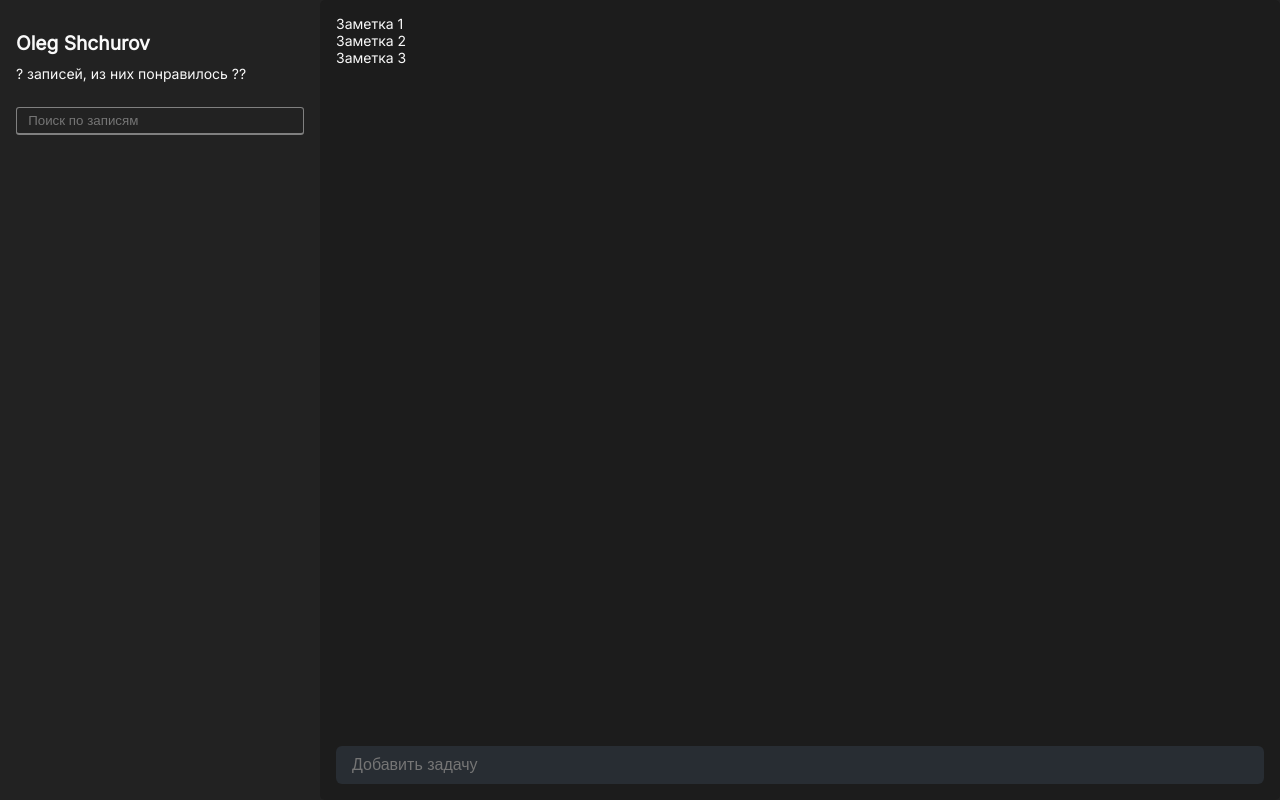
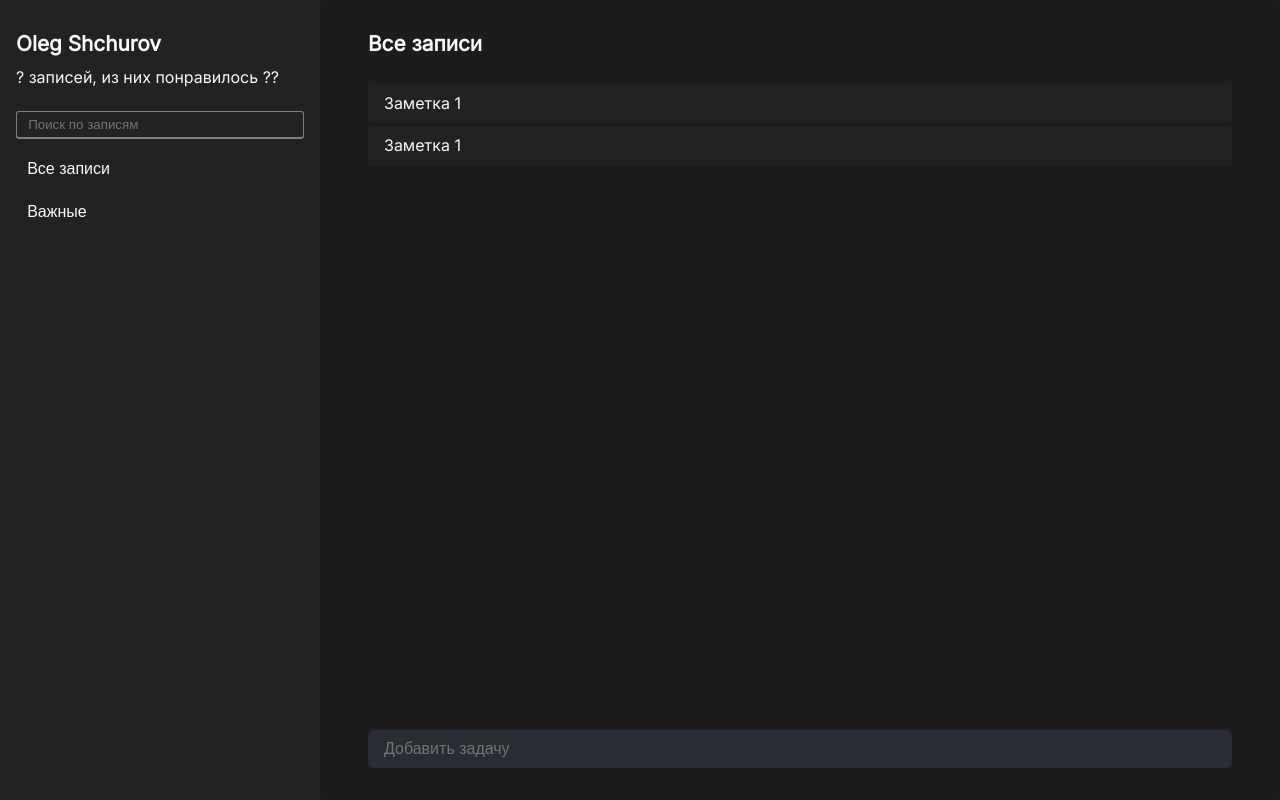
Before and after one commit to shchurofff/notes_app, a React (Vite) app: page / in a window 1280 px wide. Built offline with nearby package versions, Linux system fonts and the light colour scheme.

Commit message:
Добавил окно для заметок и простой элемент заметки

```diff
--- a/src/App.jsx
+++ b/src/App.jsx
@@ -1,22 +1,26 @@
 import React from 'react'
 import { AddInput } from './components/Add-Input'
 import AppHeader from './components/App-Header'
+import { FilterButton } from './components/Filter-Button'
 import SearchPanel from './components/Search-Panel'
 import './styles/global.scss'
+import { Note } from './components/Note'
+import { NotesArea } from './components/Notes-Area'
 
 export const App = () => {
   return (
     <div className="app_wrapper">
-      <div className="nav">
+      <div className="navbar">
         <AppHeader />
         <SearchPanel />
+        <FilterButton value={'Все записи'} />
+        <FilterButton value={'Важные'} />
       </div>
-      <div className="notes_part">
-        <div className="notes_content">
-          <p>Заметка 1</p>
-          <p>Заметка 2</p>
-          <p>Заметка 3</p>
+      <div className="main">
+        <div className="main_header">
+          <h1 className="main_header_title">Все записи</h1>
         </div>
+        <NotesArea />
         <AddInput />
       </div>
     </div>
--- a/src/components/Add-Input/index.module.scss
+++ b/src/components/Add-Input/index.module.scss
@@ -1,5 +1,5 @@
 .add_wrapper {
-  padding: 1rem;
+  padding-top: 1rem;
   width: 100%;
   position: sticky;
   bottom: 0;
@@ -10,10 +10,10 @@
   background: #282D33;      /* тёмный фон */
   color: #fff;              /* белый текст */
   border: none;             /* без рамки */
-  outline: none;            /* без стандартного выделения */
+  outline: none;
   padding: 10px 16px;       /* внутренние отступы */
   width: 100%;              /* на всю ширину */
   font-size: 16px;          /* размер шрифта */
-  border-radius: 6px;       /* скругление углов */
+  border-radius: 6px;
   box-sizing: border-box;
 }
--- /dev/null
+++ b/src/components/Filter-Button/index.jsx
@@ -0,0 +1,8 @@
+import React from 'react'
+import css from './index.module.scss'
+
+export const FilterButton = ({ value }) => {
+  return (
+      <button className={css.filter_btn}>{value}</button>
+  )
+}
--- /dev/null
+++ b/src/components/Filter-Button/index.module.scss
@@ -0,0 +1,21 @@
+@import '../../styles/vars.scss';
+@import '../../styles/mixins.scss';
+
+.filter_btn {
+  margin-top: 1rem;
+  padding: 0.3rem 0.7rem;
+  background-color: rgb(34, 34, 34);
+  text-align: left;
+  font-size: $defaultFontSize;
+  color: $defaultTextColor;
+  border: none;
+  border-radius: 0.2rem;
+
+  &:hover {
+    background-color: rgb(52, 52, 52);
+  }
+
+  &:active {
+    background-color: rgb(52, 52, 52);
+  }
+}
--- /dev/null
+++ b/src/components/Note/index.jsx
@@ -0,0 +1,10 @@
+import React from 'react';
+import css from './index.module.scss';
+
+export const Note = () => {
+  return (
+    <div className={css.note_block}>
+      <p>Заметка 1</p>
+    </div>
+  );
+};
--- /dev/null
+++ b/src/components/Note/index.module.scss
@@ -0,0 +1,14 @@
+@import '../../styles/vars.scss';
+@import '../../styles/mixins.scss';
+
+.note_block {
+  padding: 10px 16px;
+  margin-bottom: 3px;
+  background-color: rgb(34, 34, 34);
+  border-radius: 0.2rem;
+
+  &:hover {
+  background-color: rgb(52, 52,52);
+  }
+
+}
--- /dev/null
+++ b/src/components/Notes-Area/index.jsx
@@ -0,0 +1,12 @@
+import React from 'react'
+import { Note } from '../Note'
+import css from './index.module.scss';
+
+export const NotesArea = () => {
+  return (
+    <div className={css.notes_content}>
+      <Note />
+      <Note />
+    </div>
+  )
+}
--- /dev/null
+++ b/src/components/Notes-Area/index.module.scss
@@ -0,0 +1,7 @@
+.notes_content {
+  flex: 1;
+  overflow-y: auto;
+  padding: 1rem 0;
+
+
+}
--- a/src/styles/_mixins.scss
+++ b/src/styles/_mixins.scss
@@ -1,7 +1,7 @@
 @import './vars.scss';
 
 @mixin h1 {
-  font-size: 1.2rem;
+  font-size: 1.3rem;
   font-weight: bold;
   padding-bottom: 0.7rem;
 }
--- a/src/styles/_vars.scss
+++ b/src/styles/_vars.scss
@@ -5,7 +5,7 @@ $mint: #8ceebf;
 $blue: #eaf5fc;
 
 $defaultFontFamily: 'Inter', sans-serif;
-$defaultFontSize: 14px;
+$defaultFontSize: 16px;
 $defaultBackgroundColor: $dark-grey;
 $defaultTextColor: $white;
 $defaultLineHeight: 1.2;
--- a/src/styles/global.scss
+++ b/src/styles/global.scss
@@ -1,6 +1,7 @@
 @import '../../node_modules/reset-css/sass/_reset.scss';
 @import '@fontsource/inter';
 @import './vars.scss';
+@import './mixins';
 
 html,
 body,
@@ -9,11 +10,13 @@ body,
   min-height: 100%;
   width: 100%;
   position: relative;
+
+  font-size: $defaultFontSize;
+
 }
 
 body {
   font-family: $defaultFontFamily;
-  font-size: $defaultFontSize;
   background: $defaultBackgroundColor;
   color: $defaultTextColor;
   line-height: $defaultLineHeight;
@@ -32,7 +35,7 @@ body {
 
 }
 
-.nav {
+.navbar {
   display: flex;
   flex-direction: column;
   flex-grow: 1;
@@ -43,22 +46,22 @@ body {
   background-color: rgb(34, 34, 34);
 }
 
-.notes_part {
+.main {
   position: relative;
   height: 100vh;
   display: flex;
   flex-direction: column;
   flex-grow: 1;
+  padding: 2rem 3rem;
+
 
   border-radius: 5px;
-background-color:rgb(28,28,28);
+  background-color:rgb(28,28,28);
+
 }
 
 
-.notes_content {
-  flex: 1;
-  overflow-y: auto;
-  padding: 1rem;
 
-
+.main_header_title {
+  @include h1;
 }
```
